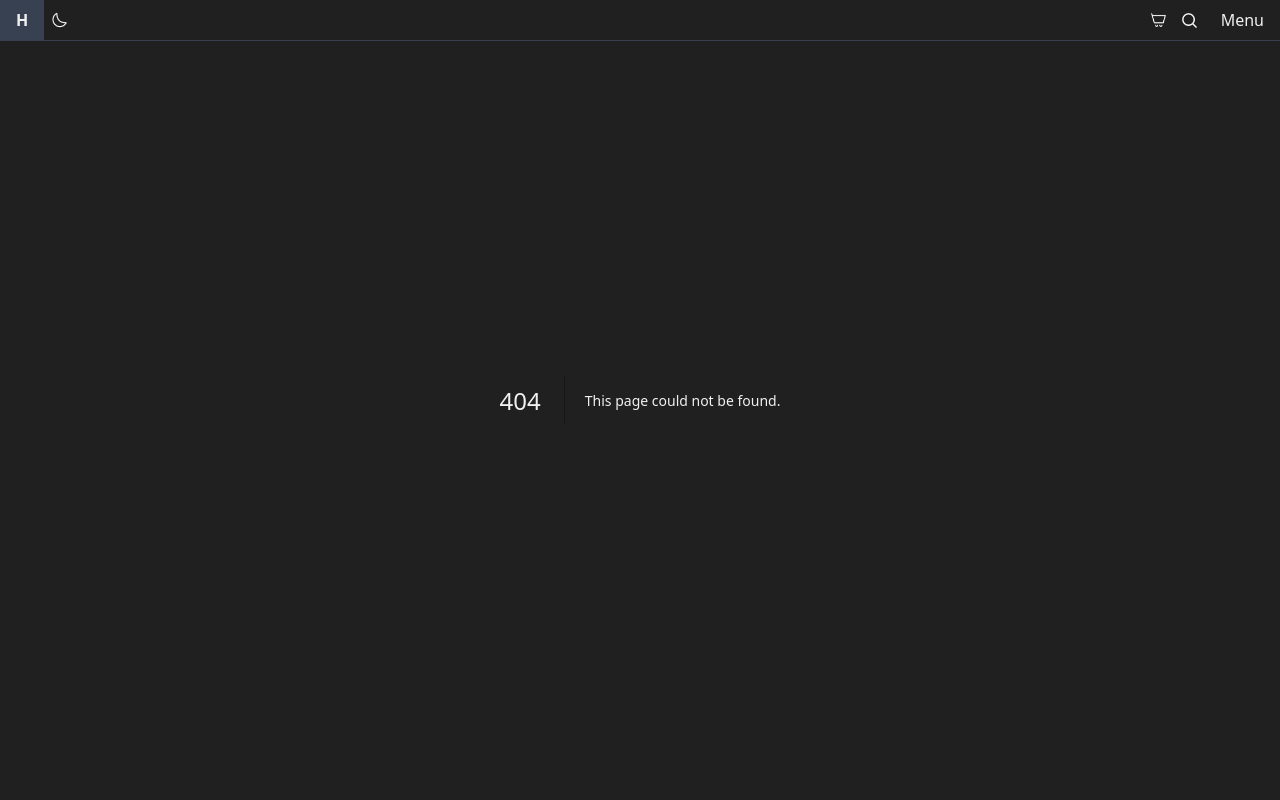
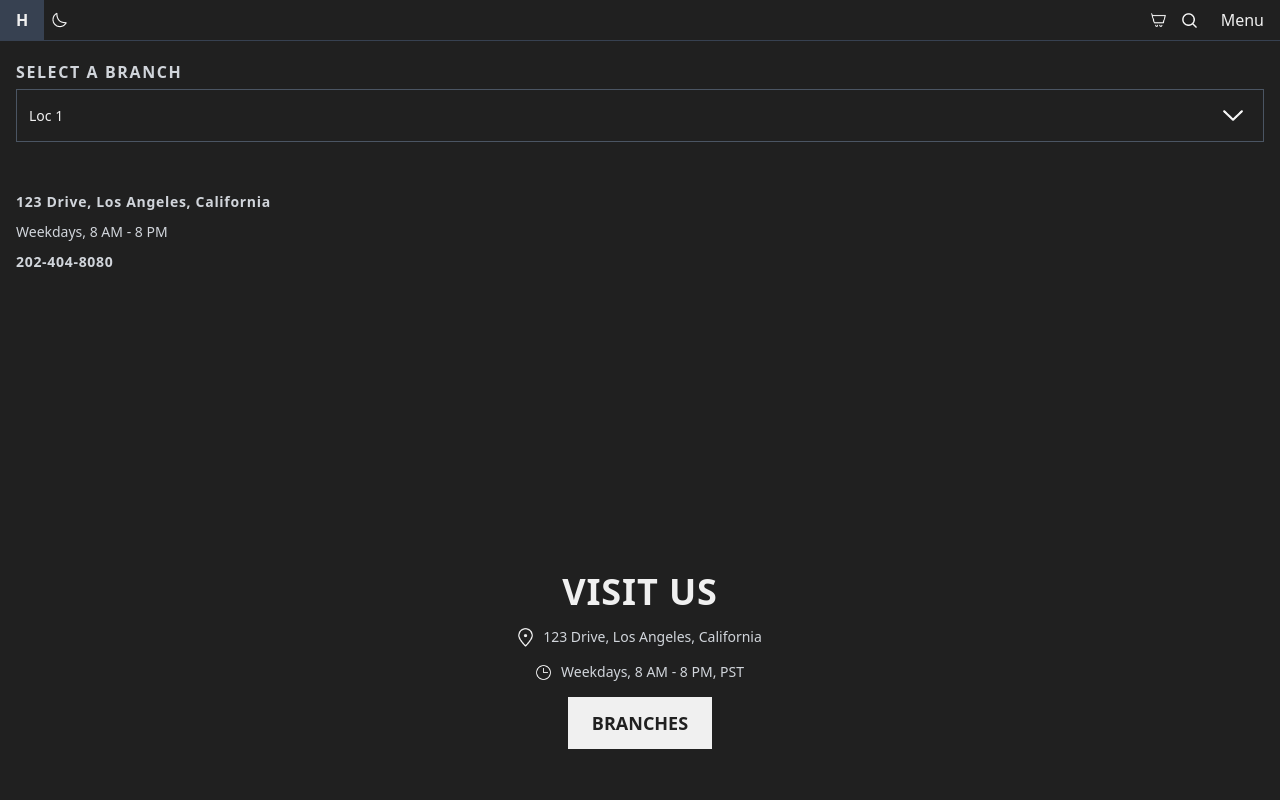
Before and after one commit to nathanelcorpuz/hoodienee, a Next.js app: page /branches in a window 1280 px wide. Before the commit this address had no page. Shown: the top 800 px of the page. Built offline with nearby package versions, Linux system fonts and the light colour scheme.

Commit message:
branches

```diff
--- /dev/null
+++ b/app/branches/page.tsx
@@ -0,0 +1,46 @@
+"use client";
+
+import Dropdown from "@/components/inputs/Dropdown";
+import HeadingText from "@/components/texts/HeadingText";
+import StandardText from "@/components/texts/StandardText";
+import SupportText from "@/components/texts/SupportText";
+import PageWrapper from "@/components/wrappers/PageWrapper";
+import useDropdown from "@/hooks/useDropdown";
+import { DropdownSelection } from "@/lib/types";
+
+const selections: DropdownSelection[] = [
+  {
+    value: "loc1",
+    label: "Loc 1",
+  },
+  {
+    value: "loc2",
+    label: "Loc 2",
+  },
+  {
+    value: "loc3",
+    label: "Loc 3",
+  },
+];
+export default function BranchesPage() {
+  const { controls: dropdownControls } = useDropdown<DropdownSelection>(
+    selections[0]
+  );
+
+  return (
+    <PageWrapper className="gap-[50px] px-4 pt-[60px]">
+      <Dropdown
+        controls={dropdownControls}
+        selections={selections}
+        label="Select a branch"
+      />
+      <div className="flex flex-col gap-[10px]">
+        <SupportText variant={3}>
+          123 Drive, Los Angeles, California
+        </SupportText>
+        <StandardText variant={3}>Weekdays, 8 AM - 8 PM</StandardText>
+        <SupportText variant={3}>202-404-8080</SupportText>
+      </div>
+    </PageWrapper>
+  );
+}
--- a/components/inputs/Dropdown.tsx
+++ b/components/inputs/Dropdown.tsx
@@ -71,7 +71,10 @@ export default function Dropdown({
     selectionLabel = forcedSelection.label;
   }
   return (
-    <div ref={dropdownRef} className={`${disabled ? "opacity-[0.5]" : ""}`}>
+    <div
+      ref={dropdownRef}
+      className={`flex flex-col gap-[5px] ${disabled ? "opacity-[0.5]" : ""}`}
+    >
       <SupportText className="uppercase">{label}</SupportText>
       <div
         className={`relative cursor-pointer border border-gray-600
```
